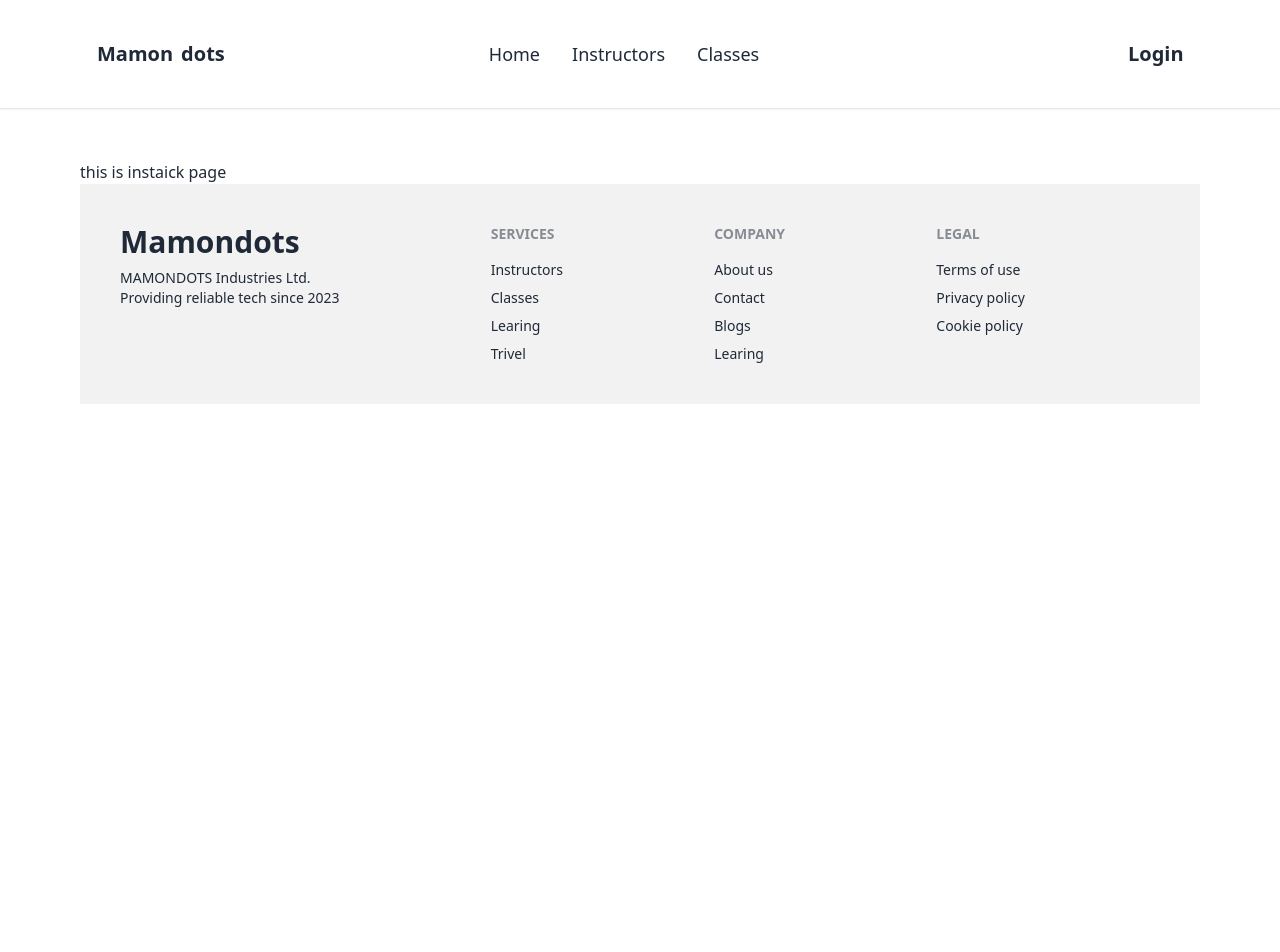
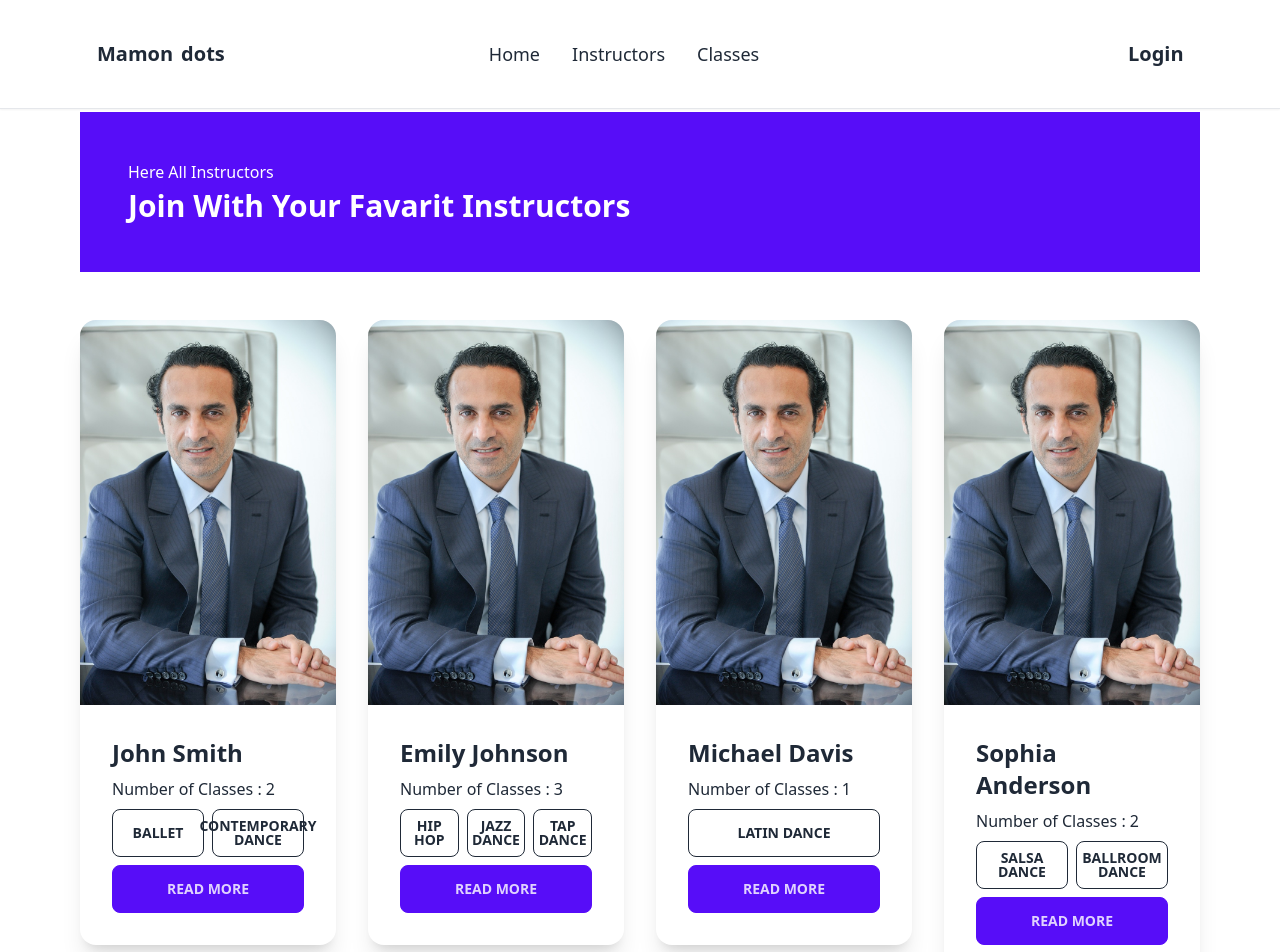
Before and after one commit to mamondots/summercamp, a React (Vite) app: page /instructorspage in a window 1280 px wide. Shown: the top 952 px of the page. Before the commit the page ends 800 px from the top, so only its background shows below. Built offline with nearby package versions, Linux system fonts and the light colour scheme; no server answers.

Commit message:
adding instructor or classes page with fake data

```diff
--- a/src/Pages/ClassesPage/ClassesPage.jsx
+++ b/src/Pages/ClassesPage/ClassesPage.jsx
@@ -1,9 +1,35 @@
+import { useEffect, useState } from "react";
+import ClassesPageCard from "./ClassesPageCard";
 
 
 const ClassesPage = () => {
+    const [classItems,setClassItems] = useState([])
+    useEffect(() =>{
+        fetch('classes.json')
+        .then(res => res.json())
+        .then(data => {
+            setClassItems(data)
+            console.log(data)
+        })
+    },[])
     return (
-        <div className="max-w-[2520px] mx-auto xl:px-20 md:px-10 px-4 pt-40 ">
-            <h2>this is classNamepage</h2>
+        <div className="max-w-[2520px] mx-auto xl:px-20 md:px-10 px-4 pt-28 pb-12 ">
+            <div className="bg-[#570DF8] p-12">
+                <p className="text-white">Here All Classes</p>
+                <h2 className="text-white text-3xl font-bold pt-1">Join Your Favarit Class</h2>
+            </div>
+            <div className="grid lg:grid-cols-4 md:grid-cols-3 sm:grid-cols-2 grid-cols-2 lg:gap-8 md:gap-6 sm:gap-2 gap-2 pt-12">
+
+                     {
+                        classItems.map((classitem, index) => <ClassesPageCard
+                        key={classitem.index}
+                        classitem={classitem}
+                        >
+
+                        </ClassesPageCard>)
+                     }
+
+            </div>
         </div>
     );
 };
--- /dev/null
+++ b/src/Pages/ClassesPage/ClassesPageCard.jsx
@@ -0,0 +1,22 @@
+import img from '../../assets/images/pexels-rdne-stock-project-8034585.jpg'
+
+const ClassesPageCard = ({classitem}) => {
+    const {name,image,available_seats,price} = classitem
+    return (
+        <div>
+            <div className="card card-compact bg-base-100 shadow-xl">
+                <figure><img src={img} alt="Shoes" /></figure>
+                <div className="card-body">
+                    <h2 className="card-title text-2xl">{name}</h2>
+                    <p className='text-xl font-semibold'>Available_Seats : {available_seats}</p>
+                    <p className='text-xl font-medium'>price : ${price}</p>
+                    <div className="card-actions w-full">
+                        <button className="btn btn-primary w-full">Add Class</button>
+                    </div>
+                </div>
+            </div>
+        </div>
+    );
+};
+
+export default ClassesPageCard;
--- a/src/Pages/InstructorsPage/InstructorsPage.jsx
+++ b/src/Pages/InstructorsPage/InstructorsPage.jsx
@@ -1,9 +1,34 @@
+import { useEffect, useState } from "react";
+import InstructorsPageCard from "./InstructorsPageCard";
 
 
 const InstructorsPage = () => {
+    const [instructors ,setInstructors] = useState([])
+    useEffect(() =>{
+        fetch('Instructor.json')
+        .then(res => res.json())
+        .then(data => setInstructors(data))
+    },[])
     return (
-        <div className="max-w-[2520px] mx-auto xl:px-20 md:px-10 px-4 pt-40 ">
-            <h2>this is instaick page</h2>
+        <div className="max-w-[2520px] mx-auto xl:px-20 md:px-10 px-4 pt-28 pb-2 ">
+            <div className="bg-[#570DF8] p-12">
+                <p className="text-white">Here All Instructors</p>
+                <h2 className="text-white text-3xl font-bold pt-1">Join With Your Favarit Instructors</h2>
+            </div>
+
+            <div className="grid lg:grid-cols-4 md:grid-cols-3 sm:grid-cols-2 grid-cols-1 lg:gap-8 md:gap-6 sm:gap-2 gap-2 pt-12">
+
+            {
+                      instructors.map((instructor,index) =><InstructorsPageCard
+                      key={instructor.index}
+                        instructor={instructor}
+                      >
+
+                      </InstructorsPageCard>)
+                    }
+
+            </div>
+
         </div>
     );
 };
--- /dev/null
+++ b/src/Pages/InstructorsPage/InstructorsPageCard.jsx
@@ -0,0 +1,28 @@
+import instructorImg from '../../assets/images/instortor.jpg'
+
+const InstructorsPageCard = ({ instructor }) => {
+    const { name, image, numClasses, classes } = instructor
+    return (
+        <div>
+            <div className="card  bg-base-100 shadow-xl">
+                <figure><img className='' src={instructorImg} alt="Shoes" /></figure>
+                <div className="card-body">
+                    <h2 className="card-title text-2xl font-semibold">
+                        {name}
+                    </h2>
+                    <p>Number of Classes : {numClasses}</p>
+                    <div className="card-actions justify-end">
+                       {
+                        classes.map(item => <p className=' btn btn-outline w-10'>{item}</p>)
+                       }
+                    </div>
+                    <div className="card-actions w-full">
+                        <button className="btn btn-primary w-full">Read More</button>
+                    </div>
+                </div>
+            </div>
+        </div>
+    );
+};
+
+export default InstructorsPageCard;
```
